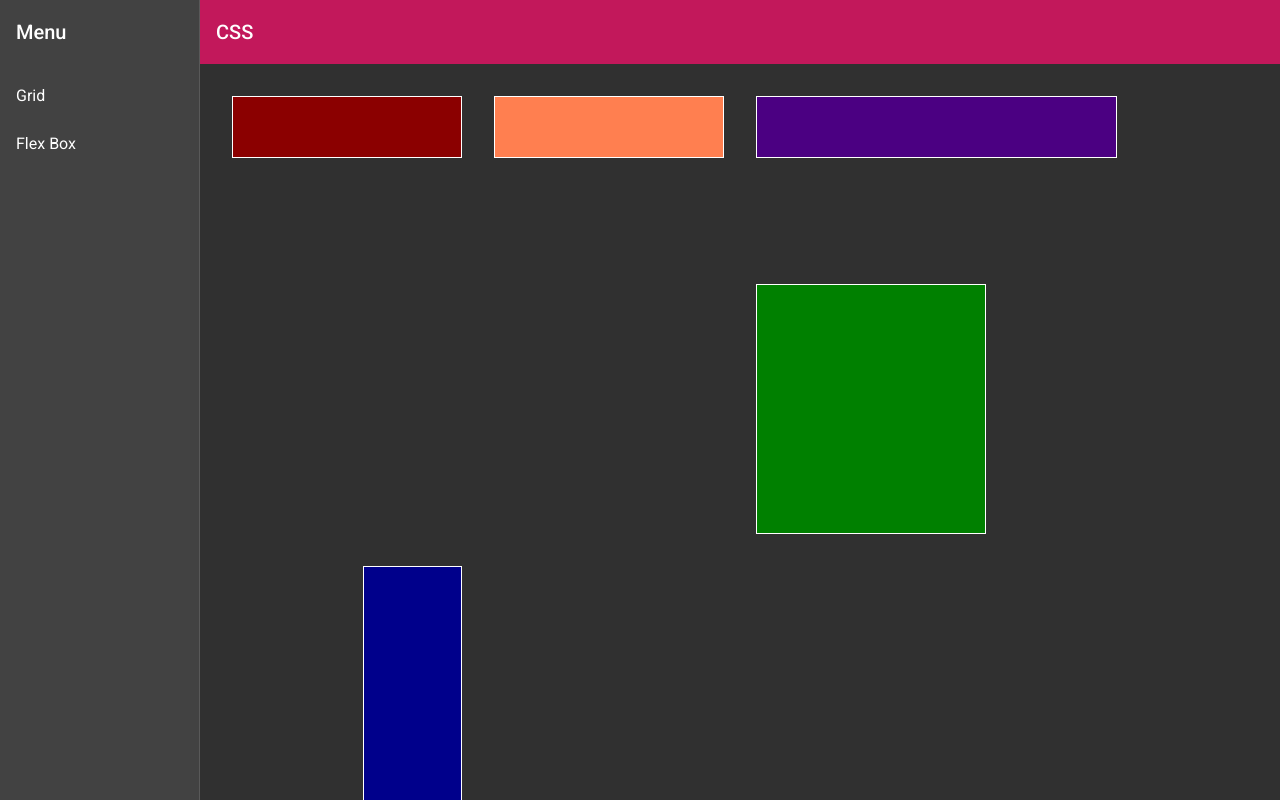
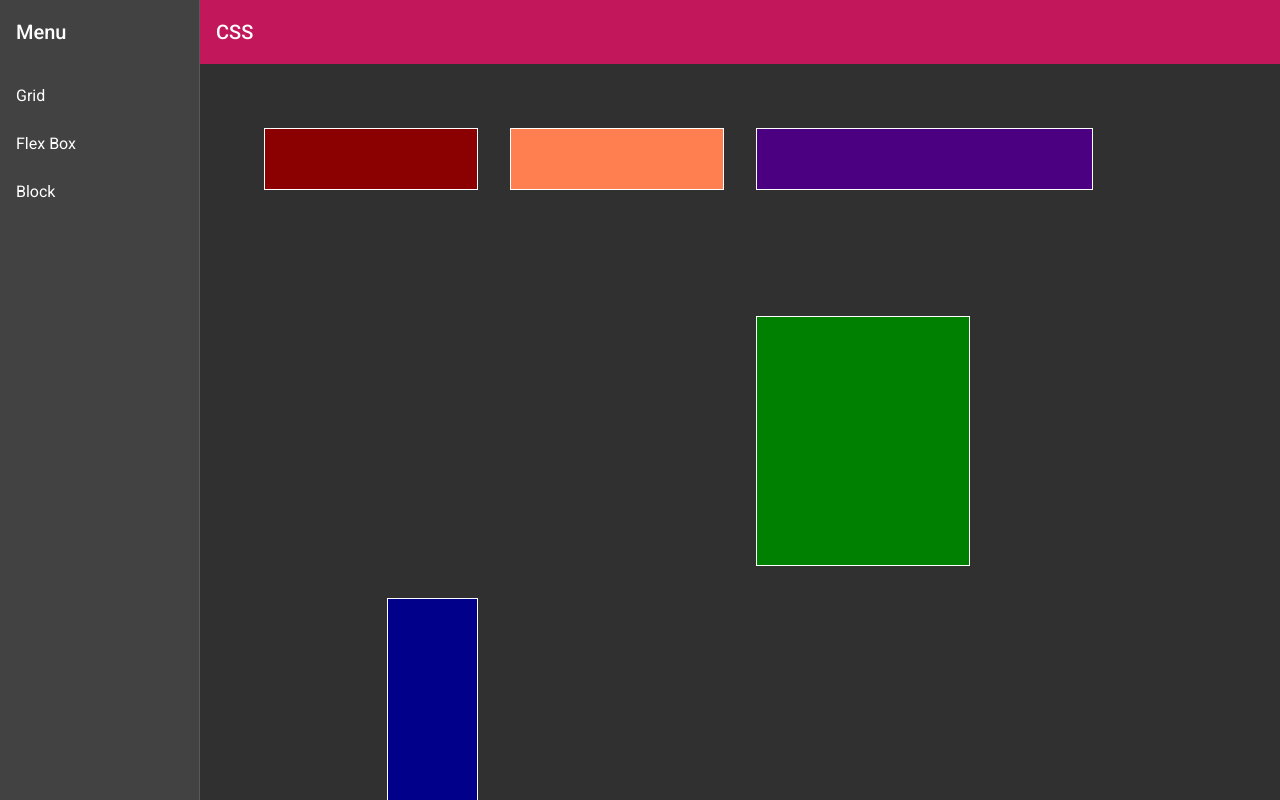
Before and after one commit to dtoerber/css-grid, an Angular app: page /grid in a window 1280 px wide. Built offline with nearby package versions, Linux system fonts and the light colour scheme.

Commit message:
add padding to content

```diff
--- a/src/app/nav.component.ts
+++ b/src/app/nav.component.ts
@@ -19,6 +19,7 @@ import { map, shareReplay } from 'rxjs/operators';
         <mat-nav-list>
           <a mat-list-item routerLink="grid">Grid</a>
           <a mat-list-item routerLink="flex">Flex Box</a>
+          <a mat-list-item routerLink="block">Block</a>
         </mat-nav-list>
       </mat-sidenav>
       <mat-sidenav-content>
@@ -34,7 +35,9 @@ import { map, shareReplay } from 'rxjs/operators';
           </button>
           <span>CSS</span>
         </mat-toolbar>
-        <router-outlet></router-outlet>
+        <div class="content">
+          <router-outlet></router-outlet>
+        </div>
       </mat-sidenav-content>
     </mat-sidenav-container>
   `,
@@ -57,6 +60,10 @@ import { map, shareReplay } from 'rxjs/operators';
         top: 0;
         z-index: 1;
       }
+
+      .content {
+        padding: 2rem;
+      }
     `,
   ],
 })
```
